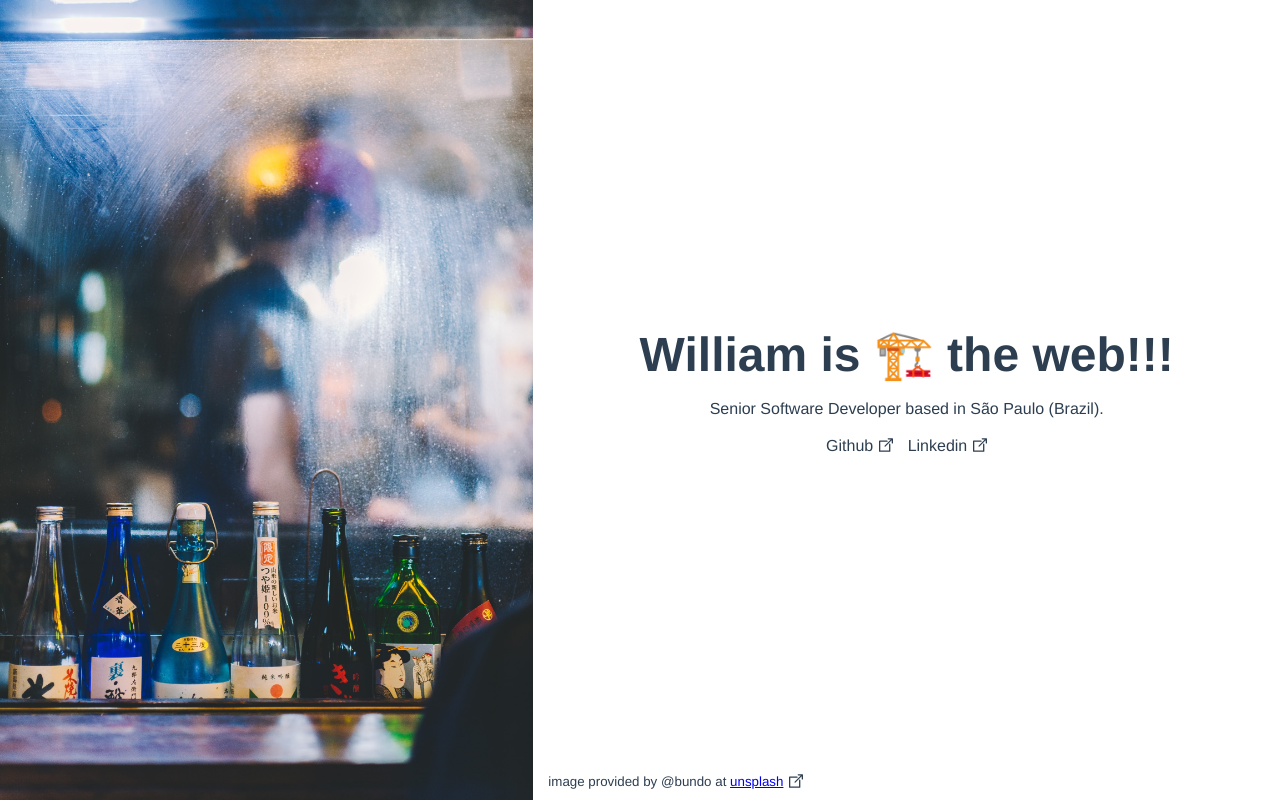
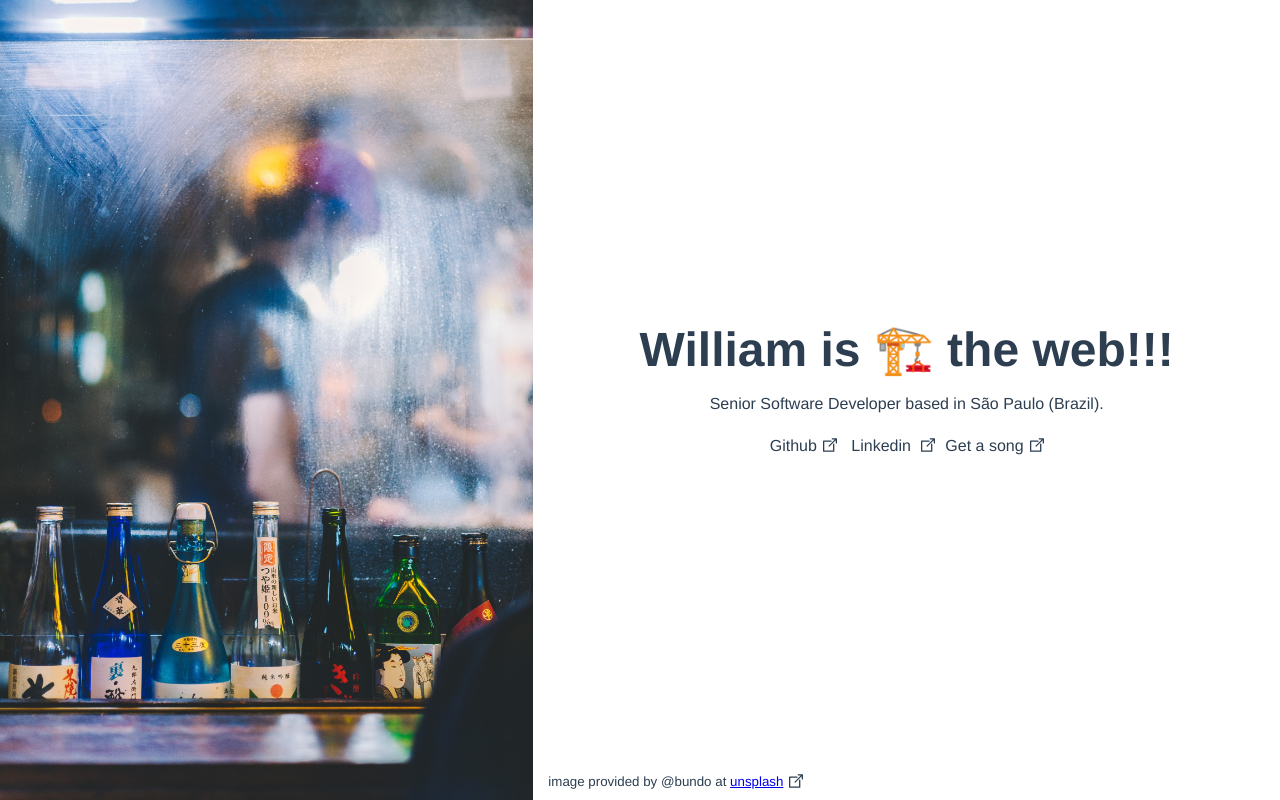
Before and after one commit to willsgimenes/willgimenes.dev, a Vue app: page / in a window 1280 px wide. Built offline with nearby package versions, Linux system fonts and the light colour scheme.

Commit message:
feat: 🎸 song link
adds a link to song recommendation page

```diff
--- a/src/components/Footer.vue
+++ b/src/components/Footer.vue
@@ -3,10 +3,13 @@
     <p>
       Senior Software Developer based in São Paulo (Brazil).
     </p>
-    <p>
+    <p id="links">
       <a href="https://www.github.com/willsgimenes" target="_blank">Github</a>
       <a href="https://www.linkedin.com/in/william-gimenes/" target="_blank">
         Linkedin
+      </a>
+      <a href="https://listen.willgimenes.dev" target="_blank">
+        Get a song
       </a>
     </p>
   </div>
@@ -41,6 +44,10 @@ p {
   line-height: 1.3;
 }
 
+p#links {
+  line-height: 2em;
+}
+
 @media screen and (min-width: 320px) {
   p {
     font-size: 12px;
```
Also changed, not shown: 1 other file (tests, documents, lock files or other folders).
